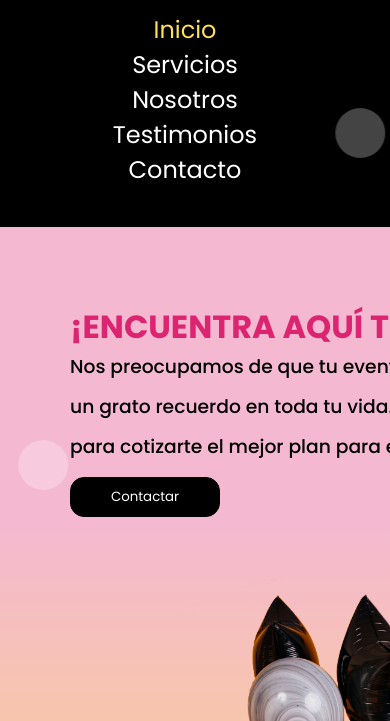
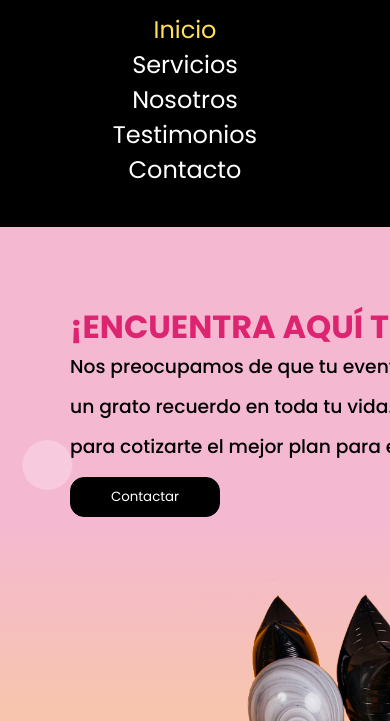
Before and after one commit to FrancisM16/holimori, a plain HTML site: page index.html in a window 390 px wide. Shown: the part 123-844 px from the top of the page. Drawn offline with Linux system fonts and the light colour scheme.

Commit message:
Ajuste de burbuja

```diff
--- a/css/estilos.css
+++ b/css/estilos.css
@@ -34,7 +34,7 @@ h1{
     opacity: .3;
     position: absolute;
     bottom: 0;
-    right: 5%;
+    right: 5vw;
     animation: burbujas 3s linear infinite ;
 }
 
@@ -46,7 +46,7 @@ h1{
     opacity: .3;
     position: absolute;
     bottom: 0;
-    left: 1%;
+    left: 2vw;
     animation: burbujas2 3s linear infinite ;
 }
 
@@ -459,6 +459,10 @@ footer .piePagina{
     #parrafoSection {
         padding-left: 70px;
         padding-bottom: 50px;
+    }
+
+    .burbuja{
+        left: 130vw;
     }
 
 }
```
